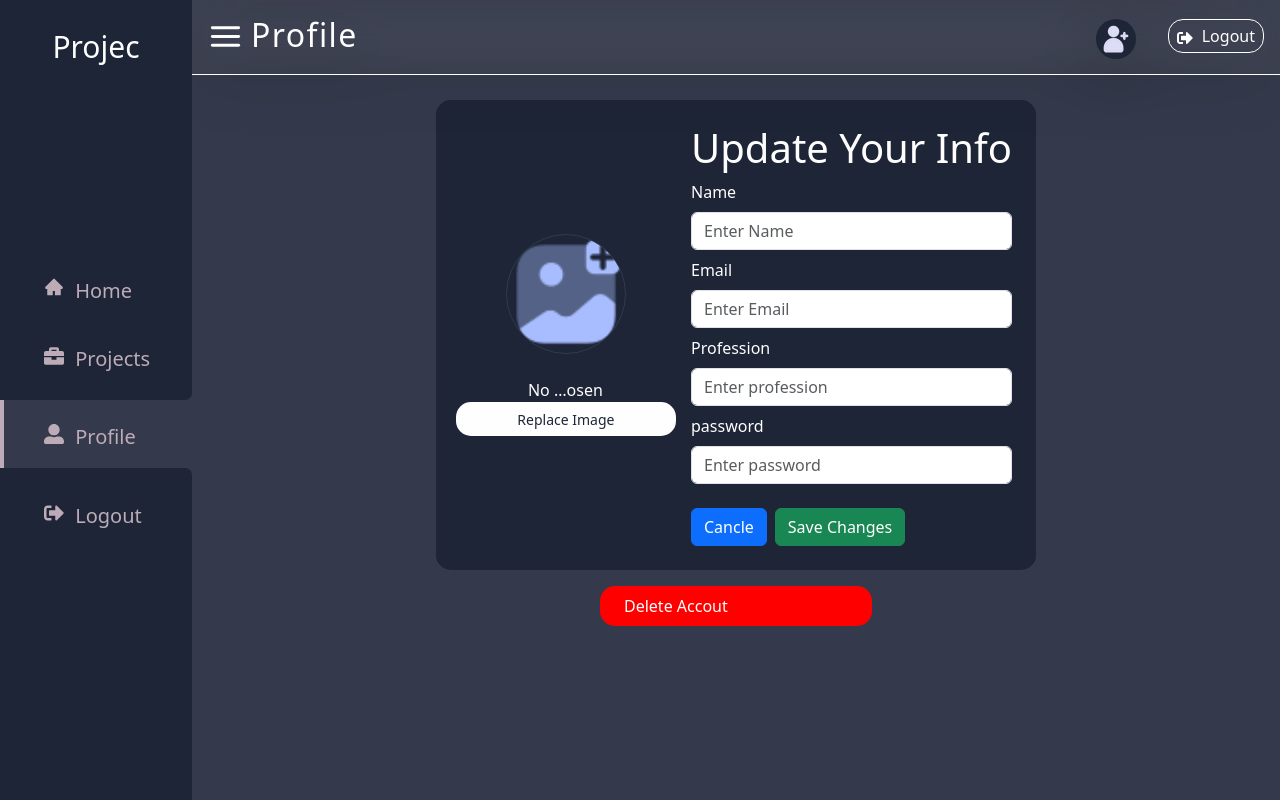
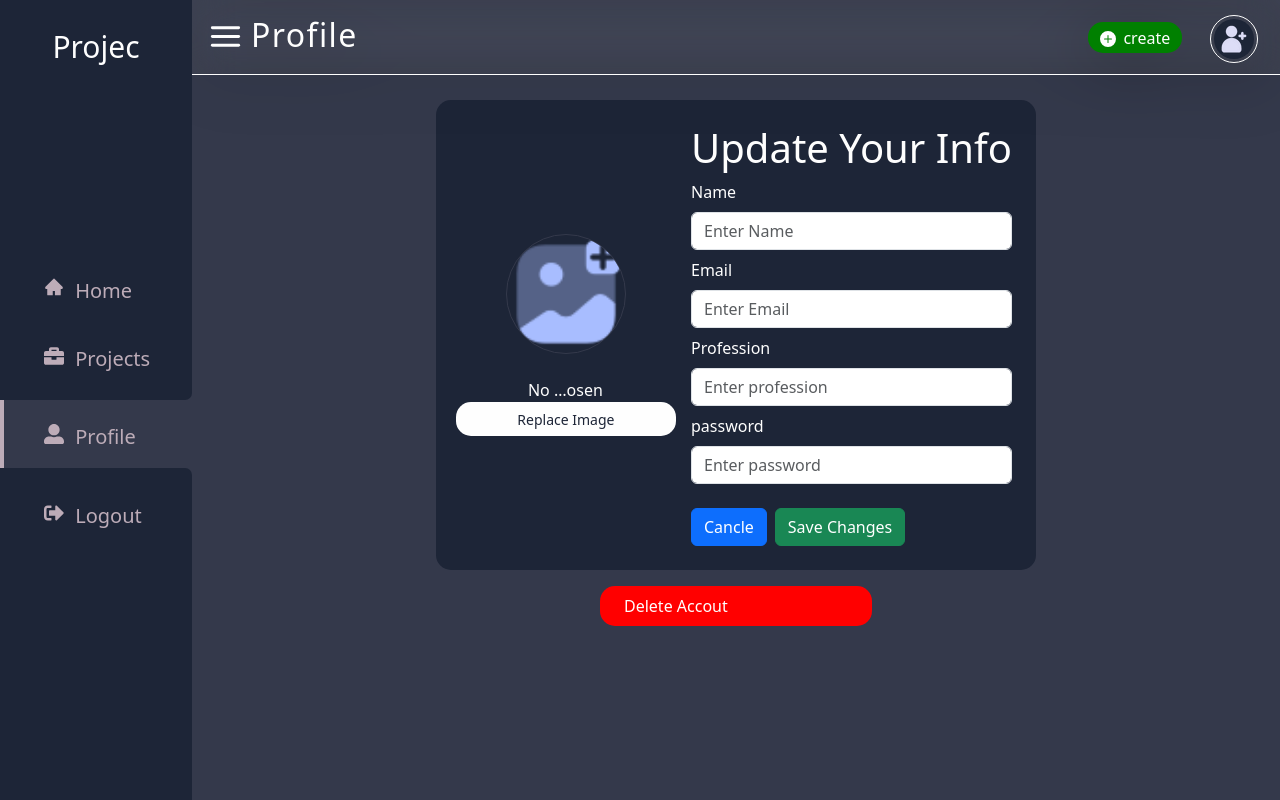
Before and after one commit to G-GraceCode/Projec-M-S, a React (Vite) app in the folder frontend/: page /profile in a window 1280 px wide. Built offline with nearby package versions, Linux system fonts and the light colour scheme; no server answers.

Commit message:
Update Navbar.jsx

```diff
--- a/frontend/src/components/Navbar.jsx
+++ b/frontend/src/components/Navbar.jsx
@@ -1,10 +1,11 @@
 import React from "react";
 import styled from "styled-components";
 import { Link, useLocation } from "react-router-dom";
-import { FaSignOutAlt } from "react-icons/fa";
+// import { FaSignOutAlt } from "react-icons/fa";
 import { FiMenu } from "react-icons/fi";
 import { userAuth } from "../ultContext/AuthContext";
 import avater from "../assets/add.png";
+import { BsPlusCircleFill } from "react-icons/bs";
 
 const Navbar = () => {
   const { userInfo } = userAuth();
@@ -29,12 +30,16 @@ const Navbar = () => {
       </Pagetitle>
 
       <User>
+        <Link className="link" to="/project">
+          <BsPlusCircleFill className="icon" /> create
+        </Link>
+
         <div className="userprofile">
           <div className="userimg">
             <img
               className="img"
               src={
-                userInfo?.profile
+                userInfo.profile
                   ? `https://trrmmy-5000.csb.app/${userInfo.profile}`
                   : avater
               }
@@ -48,10 +53,6 @@ const Navbar = () => {
             <small>{userInfo?.prof}</small>
           </div>
         </div>
-
-        <Link className="link" to="/logout">
-          <FaSignOutAlt className="icon" /> Logout
-        </Link>
       </User>
     </Nav>
   );
@@ -111,7 +112,7 @@ const User = styled.div`
     flex-flow: row nowrap;
     align-items: center;
     justify-content: center;
-    gap: 1rem;
+    gap: 0.6rem;
     cursor: pointer;
     .userimg {
       width: 2.5rem;
@@ -123,6 +124,9 @@ const User = styled.div`
 
       border-radius: 50%;
       overflow: hidden;
+      outline: 1px solid var(--natural-white);
+      outline-offset: 3px;
+
       .img {
         width: 100%;
         height: 100%;
@@ -135,6 +139,7 @@ const User = styled.div`
       flex-flow: column nowrap;
       align-items: flex-start;
       justify-content: center;
+      cursor: pointer;
       h4 {
         letter-spacing: 0.8px;
       }
@@ -146,21 +151,22 @@ const User = styled.div`
   }
 
   & > .link {
-    background-color: transparent;
-    border: 1px solid var(--natural-white);
+    background-color: var(--color-green);
+    border: 1px solid transparent;
     color: var(--natural-white);
     text-decoration: none;
-    margin-bottom: 0.36rem;
-    padding: 0.25rem 0.5rem;
+    margin-bottom: 0.2rem;
+    margin-right: 16px;
+    padding: 0.15rem 0.7rem;
     border-radius: var(--border-radius);
 
     .icon {
-      margin-right: 0.3rem;
+      margin-right: 0.2rem;
     }
 
     &:hover {
       background-color: var(--natural-white);
-      border: 1px solid transparent;
+      border: 1px solid var(--color-green);
       color: var(--color-bg);
     }
   }
```
